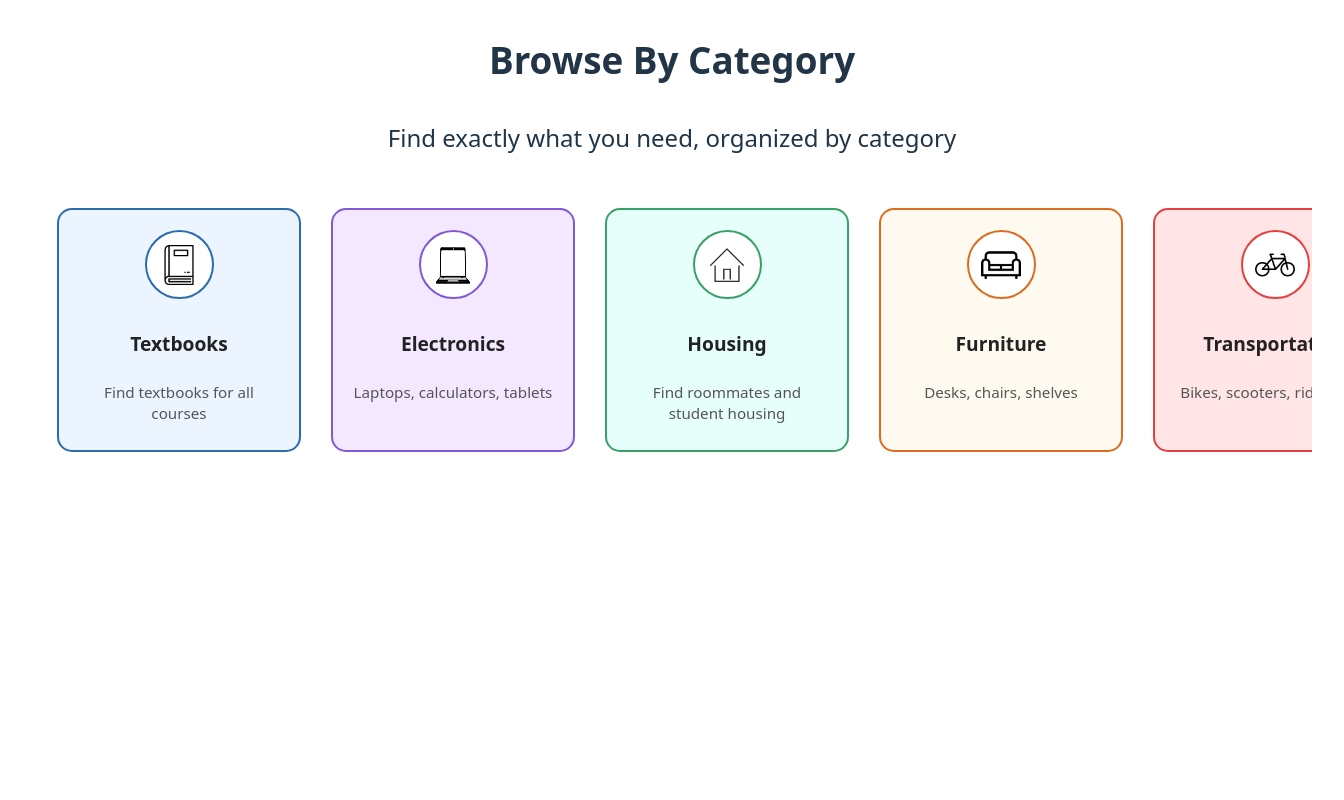
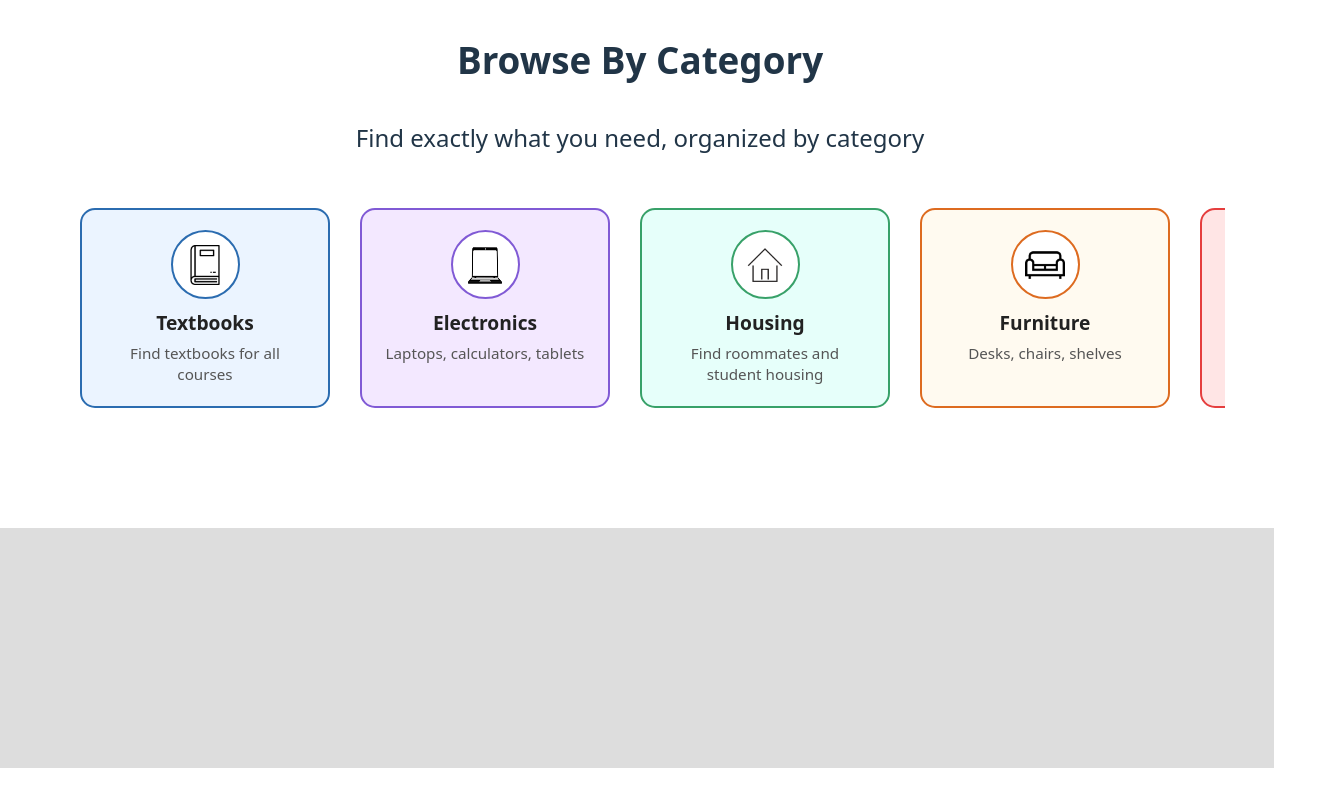
Before and after one commit to noahteitlebaum/Western-Marketplace, a React (Vite) app: page / in a window 1280 px wide. Shown: the part 807-1607 px from the top of the page, 1344 px wide, since content can reach past the window. Before the commit the page ends 1311 px from the top, so only its background shows below. Built offline with nearby package versions, Linux system fonts and the light colour scheme.

Commit message:
Turned browse options into buttons and added a footer

```diff
--- a/frontend/src/App.jsx
+++ b/frontend/src/App.jsx
@@ -1,5 +1,6 @@
 import './App.css'
 import NavBar from './components/NavBar'
+import Footer from './components/Footer'
 import Home from './pages/Home'
 import Browse from './pages/Browse'
 import Sell from './pages/Sell'
@@ -22,6 +23,7 @@ function App() {
           <Route path="/signup" element={<Signup /> } />
         </Routes>
       </main>
+      <Footer />
     </div>
   )
 }
--- /dev/null
+++ b/frontend/src/components/Footer.jsx
@@ -0,0 +1,11 @@
+import '../css/Footer.css'
+
+function Footer() {
+    return (
+        <div className="footer">
+
+        </div>
+    )
+}
+
+export default Footer
--- /dev/null
+++ b/frontend/src/css/Footer.css
@@ -0,0 +1,8 @@
+.footer {
+    margin-top: 100px;
+    position: relative;
+    width: 99.5vw;
+    height: 30vh;
+    margin-left: calc(50% - 50vw);
+    background-color: #DDDDDD; /* light gray background color */
+}
--- a/frontend/src/css/Home.css
+++ b/frontend/src/css/Home.css
@@ -115,31 +115,31 @@
   flex-shrink: 0;
 }
 
-.textbooks .category-box,
+.textbooks,
 .textbooks .category-icon-circle {
     background-color: #ebf4ff;
     border-color: #2b6cb0;
 }
 
-.electronics .category-box,
+.electronics,
 .electronics .category-icon-circle {
     background-color: #f3e8ff;
     border-color: #805ad5;
 }
 
-.housing .category-box,
+.housing,
 .housing .category-icon-circle {
     background-color: #e6fffa;
     border-color: #38a169;
 }
 
-.furniture .category-box,
+.furniture,
 .furniture .category-icon-circle {
     background-color: #fffaf0;
     border-color: #dd6b20;
 }
 
-.transportation .category-box,
+.transportation,
 .transportation .category-icon-circle {
     background-color: #ffe5e5;
     border-color: #e53e3e;
@@ -153,6 +153,7 @@
 }
 
 .category-title {
+    margin-top: -2px;
     font-size: 1.2rem;
     font-weight: 600;
     color: #222;
@@ -160,6 +161,7 @@
 }
 
 .category-text {
+    margin-top: -1px;
     font-size: 0.95rem;
     color: #555;
     line-height: 1.4;
--- a/frontend/src/pages/Home.jsx
+++ b/frontend/src/pages/Home.jsx
@@ -48,57 +48,47 @@ function Home() {
                <h4 className="browse-text">Find exactly what you need, organized by category</h4>
             </div>
 
-            <div className="category-row">
-                <div className="textbooks">
-                    <div className="category-box">
+            <form className="category-row">
+                <button className="category-box textbooks">
                     <div className="category-icon-circle">
                         <img src={TextbooksIcon} alt="Textbooks" className="category-img"/>
                     </div>
                     <h3 className="category-title">Textbooks</h3>
                     <p className="category-text">Find textbooks for all courses</p>
-                    </div>
-                </div>
+                </button>
 
-                <div className="electronics">
-                    <div className="category-box">
+                <button className="category-box electronics">
                     <div className="category-icon-circle">
                         <img src={ElectronicsIcon} alt="Electronics" className="category-img"/>
                     </div>
                     <h3 className="category-title">Electronics</h3>
                     <p className="category-text">Laptops, calculators, tablets</p>
-                    </div>
-                </div>
+                </button>
 
-                <div className="housing">
-                    <div className="category-box">
+                <button className="category-box housing">
                     <div className="category-icon-circle">
                         <img src={HousingIcon} alt="Housing" className="category-img"/>
                     </div>
                     <h3 className="category-title">Housing</h3>
                     <p className="category-text">Find roommates and student housing</p>
-                    </div>
-                </div>
+                </button>
 
-                <div className="furniture">
-                    <div className="category-box">
+                <button className="category-box furniture">
                     <div className="category-icon-circle">
                         <img src={FurnitureIcon} alt="Furniture" className="category-img"/>
                     </div>
                     <h3 className="category-title">Furniture</h3>
                     <p className="category-text">Desks, chairs, shelves</p>
-                    </div>
-                </div>
+                </button>
 
-                <div className="transportation">
-                    <div className="category-box">
+                <button className="category-box transportation">
                     <div className="category-icon-circle">
                         <img src={TransportationIcon} alt="Transportation" className="category-img"/>
                     </div>
                     <h3 className="category-title">Transportation</h3>
                     <p className="category-text">Bikes, scooters, rideshares</p>
-                    </div>
-                </div>
-            </div>
+                </button>
+            </form>
         </>
     )
 }
```
Lines whose indentation alone changed are shown as unchanged.
